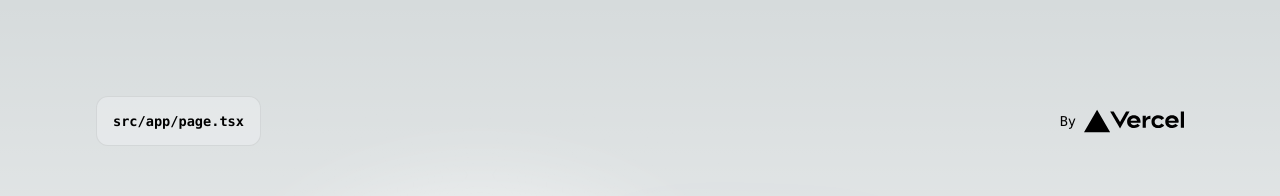
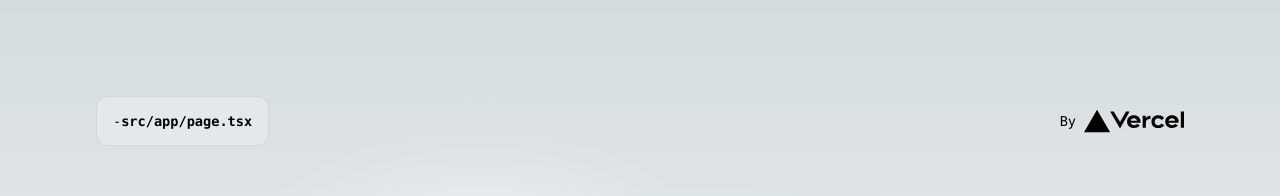
Before and after one commit to LiricaTech/pwa-test, a Next.js app: page / in a window 1280 px wide. Shown: the top 196 px of the page. Built offline with nearby package versions, Linux system fonts and the light colour scheme.

Commit message:
another test

```diff
--- a/src/app/layout.tsx
+++ b/src/app/layout.tsx
@@ -8,7 +8,7 @@ const inter = Inter({ subsets: ['latin'] })
 
 const pathname = process.env.NEXT_PUBLIC_VERCEL_URL
 
-const appData = whiteLabel.find((app) => app.url === pathname)
+const appData = whiteLabel.find((app) => pathname?.includes(app.name))
 
 
 
--- a/src/app/page.tsx
+++ b/src/app/page.tsx
@@ -9,7 +9,7 @@ const pathname = process.env.NEXT_PUBLIC_VERCEL_URL
     <main className={styles.main}>
       <div className={styles.description}>
         <p>
-          {pathname}
+          {pathname} -
           <code className={styles.code}>src/app/page.tsx</code>
         </p>
         <div>
--- a/src/lib/whiteLabel.ts
+++ b/src/lib/whiteLabel.ts
@@ -9,7 +9,7 @@ export const whiteLabel = [
   },
   {
     url: "weston-pwa-test-f7tyny8ar-liricas-projects.vercel.app",
-    name: "Weston",
+    name: "weston",
     manifest: "/manifests/weston.json",
     title: "Weston",
     applicationName: "Weston",
```
